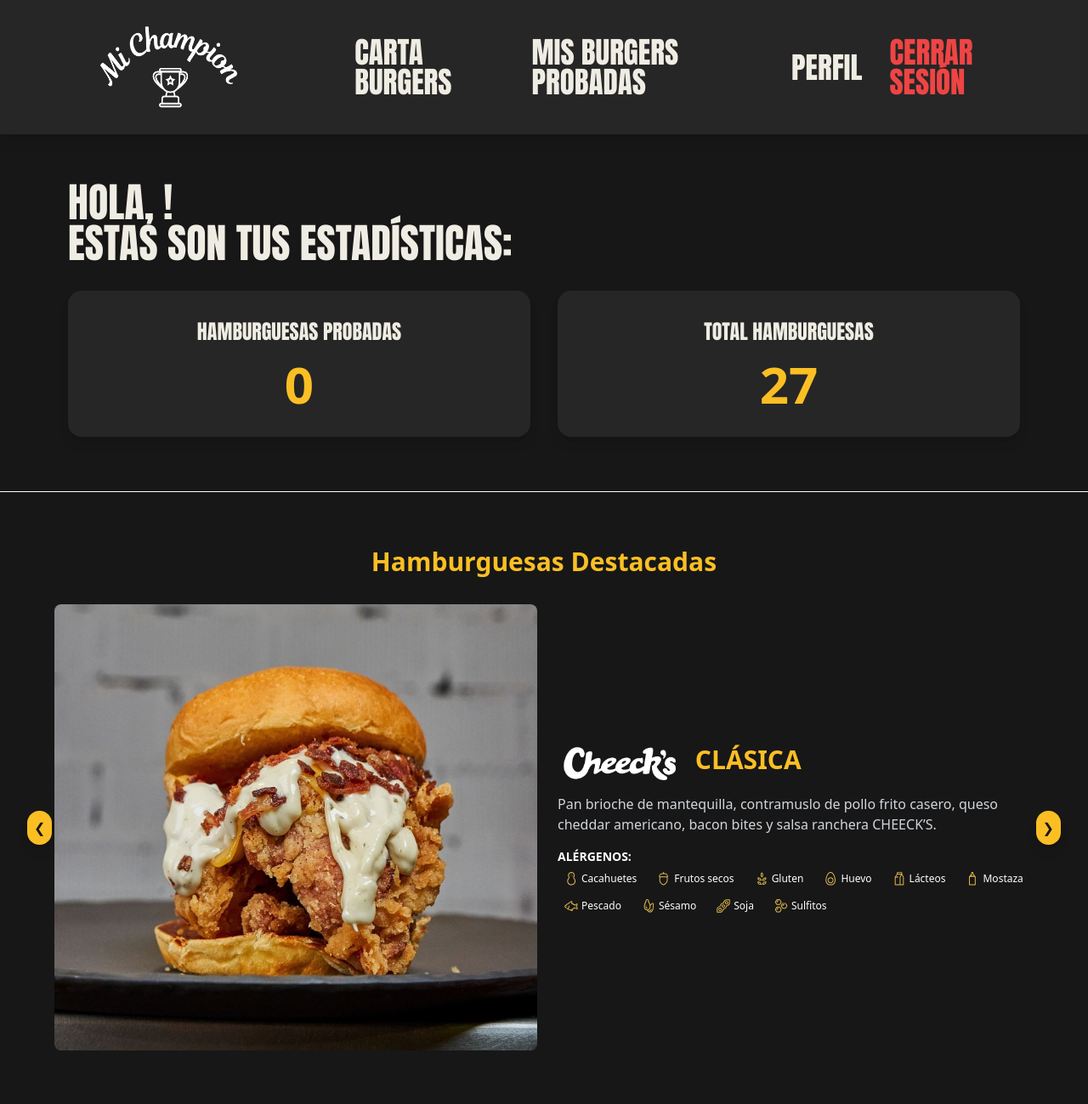
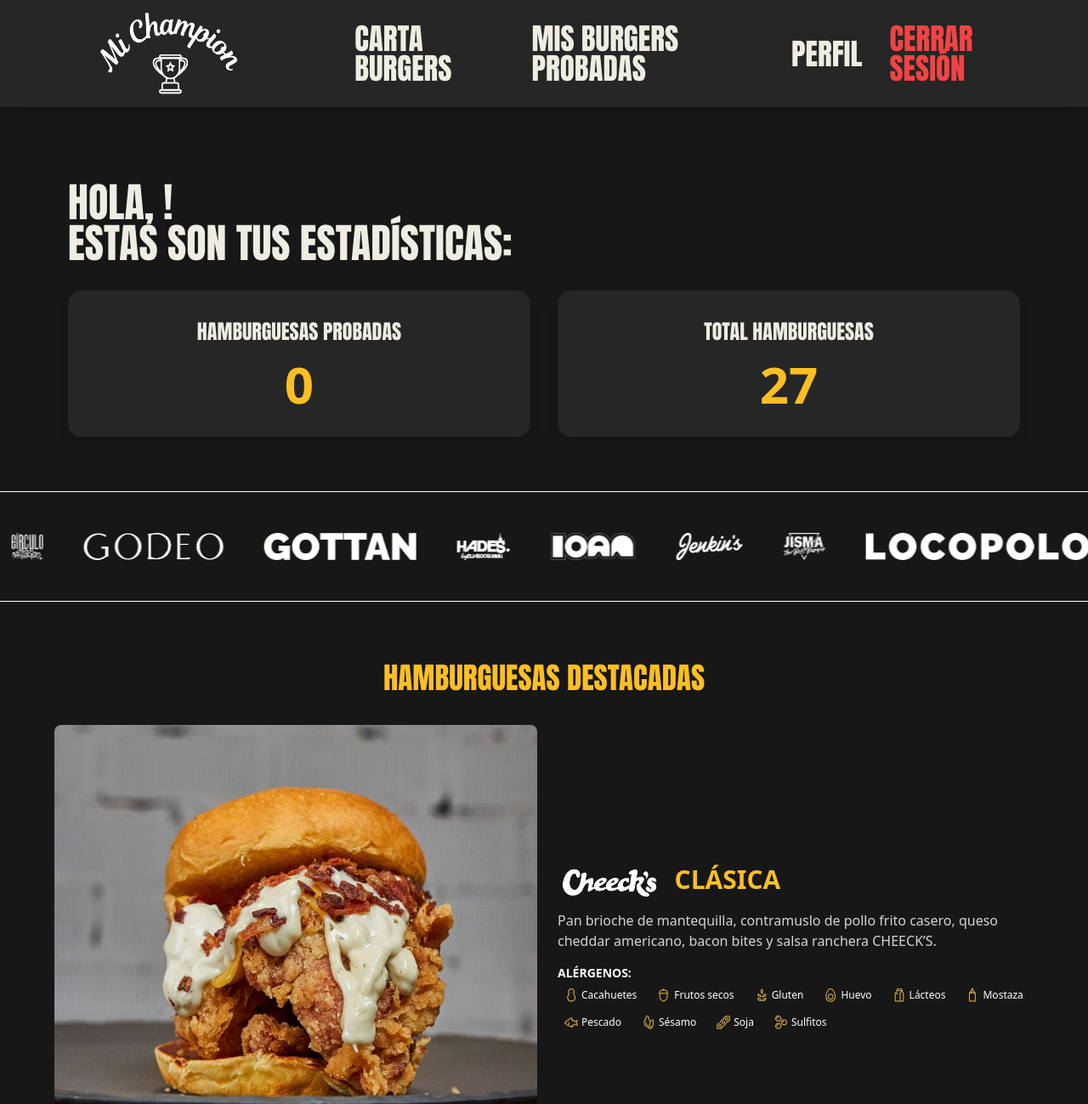
Before and after one commit to lygarmo/MiChampion_TFG, a PHP site: page /panel_inicio.php in a window 1280 px wide. Shown: the top 1299 px of the page at 85% size. Run offline with PHP 8.4, Linux system fonts and the light colour scheme; the visitor is signed in with stand-in values (Sample User, id 1); data comes from the database, SQL or seed files in the repository; some libraries are stand-ins or nearby versions.

Commit message:
panel principal finalizado

```diff
--- a/Hamburguesas.php
+++ b/Hamburguesas.php
@@ -49,7 +49,7 @@
             $stmt = $this->db->prepare("
                 SELECT a.nombre
                 FROM alergenos a
-                JOIN alergenos_burgers ab ON a.id = ab.alergeno_id");
+                JOIN alergenos_burgers ab ON a.id = ab.id_alergeno");
             $stmt->execute([$burgerId]);
             return $stmt->fetchAll(PDO::FETCH_COLUMN);
         }
@@ -59,8 +59,8 @@
             $stmt = $this->db->prepare("
             SELECT a.nombre
             FROM alergenos a
-            JOIN alergenos_burgers ab ON a.id = ab.alergeno_id
-            WHERE ab.burger_id = ?");
+            JOIN alergenos_burgers ab ON a.id = ab.id_alergeno
+            WHERE ab.id_burger = ?");
             $stmt->execute([$burgerId]);
 
             return $stmt->fetchAll(PDO::FETCH_COLUMN);
--- a/components/card_burger.php
+++ b/components/card_burger.php
@@ -3,7 +3,7 @@
     $alergenos = $alergenosPorBurger[$burger['id']] ?? [];
 ?>
 
-<a href="burger.html?id=<?= htmlspecialchars($burger['id']) ?>" class="bg-gray-900 rounded-xl overflow-hidden shadow-lg hover:shadow-amber-400 transition-shadow">
+<a href="detalle_burger.php?id=<?= htmlspecialchars($burger['id']) ?>" class="bg-gray-900 rounded-xl overflow-hidden shadow-lg hover:shadow-amber-400 transition-shadow">
     <div class="flex justify-center items-center p-4">
         <img src="public/<?= $burger['logo'] ?>" alt="Logo <?= htmlspecialchars($burger['restaurante']) ?>" class="h-12 object-contain">
     </div>
--- a/components/header_sesion.php
+++ b/components/header_sesion.php
@@ -8,7 +8,7 @@
 
 <header>
     <nav class="fixed top-0 w-full z-50 bg-neutral-800 shadow-lg">
-        <div class="max-w-7xl mx-auto px-4 sm:px-6 lg:px-8 py-6">
+        <div class="max-w-7xl mx-auto px-4 sm:px-6 lg:px-8 py-2">
             <div class="flex justify-between items-center px-8">
 
                 <!-- Logo -->
--- a/panel_inicio.php
+++ b/panel_inicio.php
@@ -42,7 +42,7 @@
         <meta name="viewport" content="width=device-width, initial-scale=1.0"/>
         <title>Mi Champion - Inicio</title>
         <script src="https://cdn.tailwindcss.com"></script>
-
+        <link href="https://fonts.googleapis.com/css2?family=Anton&display=swap" rel="stylesheet">
         <style>
             header {
                 position: fixed;
@@ -54,10 +54,22 @@
             main {
                 padding-top: 150px;
             }
+
+            @keyframes slide {
+              0% {
+                transform: translateX(0);
+              }
+              100% {
+                transform: translateX(-50%);
+              }
+            }
+            .animate-slide {
+              animation: slide 50s linear infinite;
+            }
         </style>
     </head>
 
-    <body class="bg-neutral-800">
+    <body class="bg-neutral-900">
         <!-- Incluir el header -->
         <?php include('components/header_sesion.php'); ?>
 
@@ -95,11 +107,30 @@
 
   <hr class="border-white border-t w-full mx-auto">
 
+  <section class="bg-neutral-900 py-8 overflow-hidden">
+    <div class="relative w-full">
+      <div class="animate-slide flex w-max gap-12 items-center">
+        <?php
+          $logos = glob("public/logos/*.png");
+          foreach ($logos as $logo) {
+            echo '<img src="' . $logo . '" class="h-8 w-auto object-contain" alt="Patrocinador">';
+          }
+          // Duplicamos los logos para simular scroll infinito
+          foreach ($logos as $logo) {
+            echo '<img src="' . $logo . '" class="h-16 w-auto object-contain" alt="Patrocinador">';
+          }
+        ?>
+      </div>
+    </div>
+  </section>
+
+  <hr class="border-white border-t w-full mx-auto">
+
   <!-- Imagen y texto -->
   <section class="bg-neutral-900 text-white py-16 px-6 max-w-7xl mx-auto">
-  <h2 class="text-3xl font-bold mb-8 text-amber-400 text-center">Hamburguesas Destacadas</h2>
+    <h2 class="text-[20px] md:text-[30px] lg:text-[35px] uppercase font-anton text-[#fbbf24] text-center">Hamburguesas Destacadas</h2>
 
-  <div id="carousel" class="relative overflow-hidden">
+    <div id="carousel" class="relative overflow-hidden mt-7">
       <div id="slides" class="flex transition-transform ease-in-out duration-700 w-full">
         <?php foreach ($burgers_destacadas as $burger): ?>
           <div class="min-w-full flex gap-6 slide">
@@ -111,7 +142,7 @@
             <!-- Derecha: logo, nombre, descripción, alérgenos -->
             <div class="flex-1 flex mr-8 flex-col justify-center space-y-4">
               <div class="flex items-center gap-4">
-              <img src="public/<?= $burger['logo'] ?>" alt="Logo <?php echo htmlspecialchars($burger['nombre']); ?>" class="h-12 object-contain">
+                <img src="public/<?= $burger['logo'] ?>" alt="Logo <?php echo htmlspecialchars($burger['nombre']); ?>" class="h-10 w-auto object-contain">
                 <h3 class="text-3xl font-bold text-amber-400"><?php echo htmlspecialchars($burger['nombre']); ?></h3>
               </div>
               <p class="text-gray-300"><?php echo htmlspecialchars($burger['descripcion']); ?></p>
@@ -134,12 +165,11 @@
           </div>
         <?php endforeach; ?>
       </div>
-
       <!-- Botones -->
-    <button id="prev" class="absolute top-1/2 left-2 -translate-y-1/2 bg-amber-400 text-neutral-900 rounded-full p-2 shadow-lg hover:bg-amber-500">
+      <button id="prev" class="rounded-full p-3 hover:scale-105 transition-transform">
         &#10094;
       </button>
-    <button id="next" class="absolute top-1/2 right-2 -translate-y-1/2 bg-amber-400 text-neutral-900 rounded-full p-2 shadow-lg hover:bg-amber-500">
+      <button id="next" class="rounded-full p-3 hover:scale-105 transition-transform">
         &#10095;
       </button>
     </div>
@@ -147,7 +177,25 @@
 
   <hr class="border-white border-t w-full mx-auto">
 
-  <!-- Resto de secciones (Patrocinadores, galería, ubicación, catálogo, etc.) -->
+  <section class="bg-neutral-900 text-white py-16 px-6 max-w-7xl mx-auto text-center">
+  <h2 class="text-3xl md:text-5xl text-[#fbbf24] font-anton uppercase mb-8">Dónde nos encontramos</h2>
+  <p class="text-lg md:text-xl mb-8 max-w-3xl mx-auto text-gray-300">
+    Estaremos ubicados en el Recinto Ferial de Aranjuez, ¡el mejor lugar para disfrutar de las hamburguesas más sabrosas!
+  </p>
+  <div class="flex justify-center">
+    <iframe
+      src="https://www.google.com/maps/embed?pb=!1m18!1m12!1m3!1d3054.5650886113394!2d-3.6089229235865963!3d40.040488578452155!2m3!1f0!2f0!3f0!3m2!1i1024!2i768!4f13.1!3m3!1m2!1s0xd420525ee60aa3b%3A0x760c364670fa638a!2sRecinto%20ferial!5e0!3m2!1ses!2ses!4v1747836506643!5m2!1ses!2ses"
+      width="100%"
+      height="350"
+      style="border:0; border-radius: 10px;"
+      allowfullscreen=""
+      loading="lazy"
+      referrerpolicy="no-referrer-when-downgrade">
+    </iframe>
+  </div>
+</section>
+
+
 
 </main>
 
@@ -237,6 +285,4 @@
             goToSlide(currentIndex);
           });
         </script>
-
-
 </html>
```
Also changed, not shown: detalle_burger.php (added, +84 -0 lines), components/detalles_burger.php (added). Lines whose indentation alone changed are shown as unchanged.
